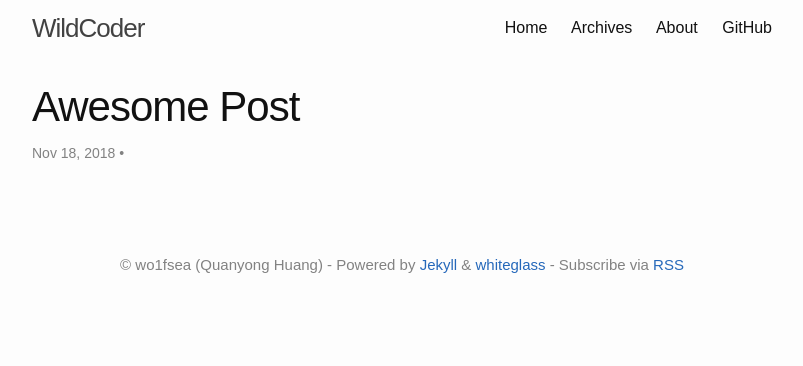
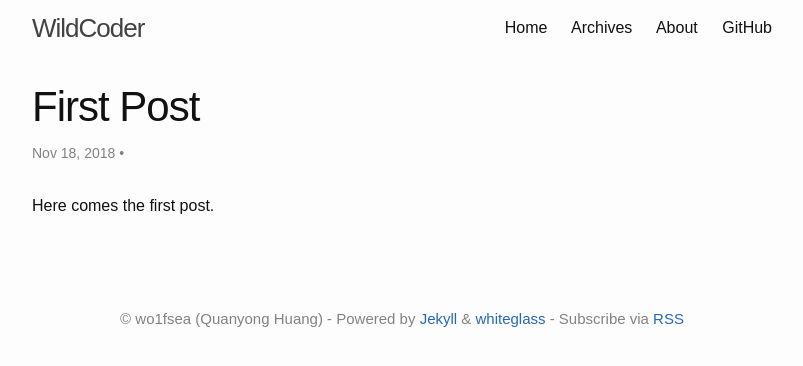
Before and after one commit to wildcoder-info/wildcoder-info.github.io, a Jekyll site: the page built from _posts/2018-11-18-First-Post.md, in a window 1280 px wide. Shown: the top 366 px of the page, without its empty margins (238-1041 px from the left). Built offline with Jekyll 4.4.1, drawn with Linux system fonts in a browser that asks for light colours.

Commit message:
add: First Post

```diff
--- a/_posts/2018-11-18-First-Post.md
+++ b/_posts/2018-11-18-First-Post.md
@@ -1,5 +1,7 @@
 ---
 layout: post
-title: Awesome Post
-categories: Misc
+title: First Post
+categories: None
 ---
+
+Here comes the first post.
```
